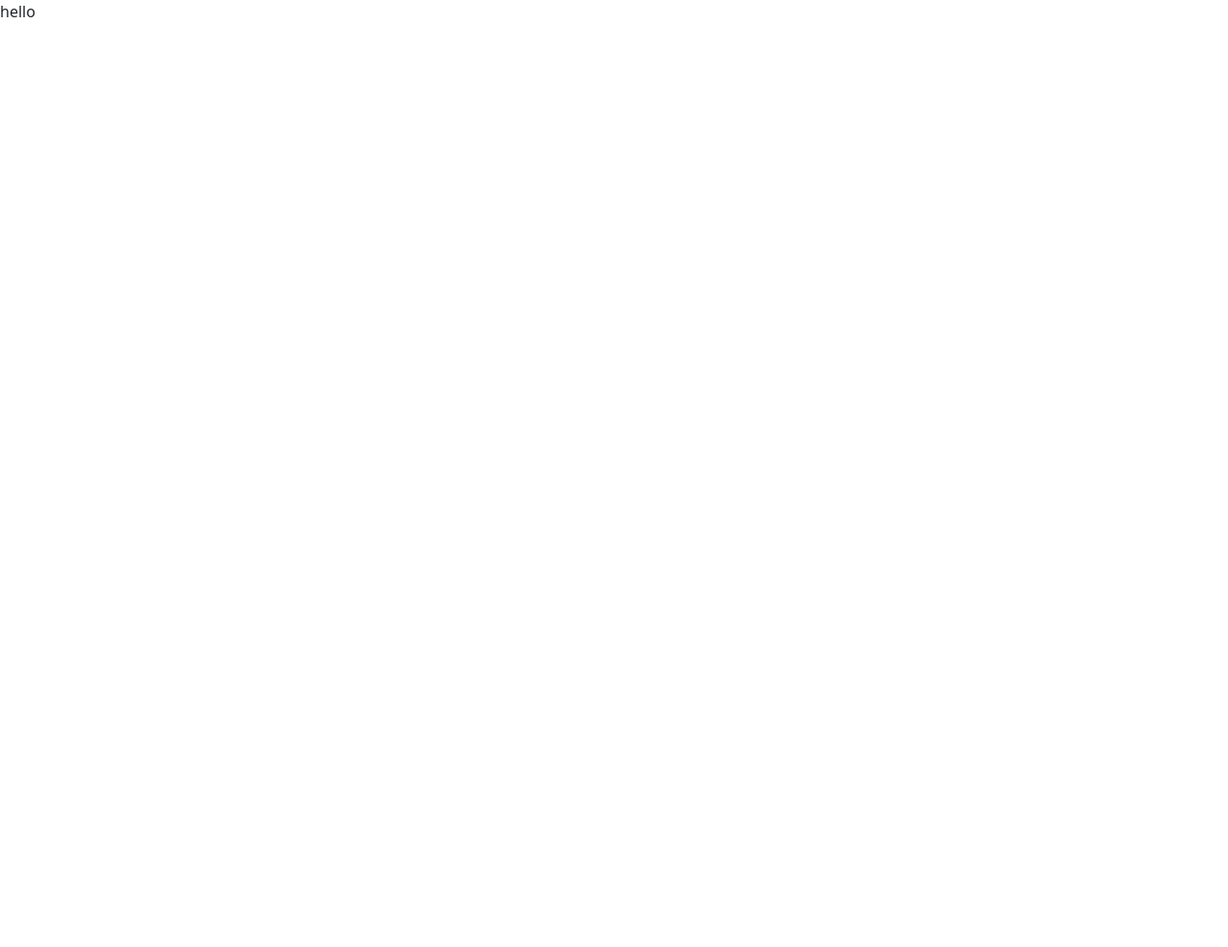
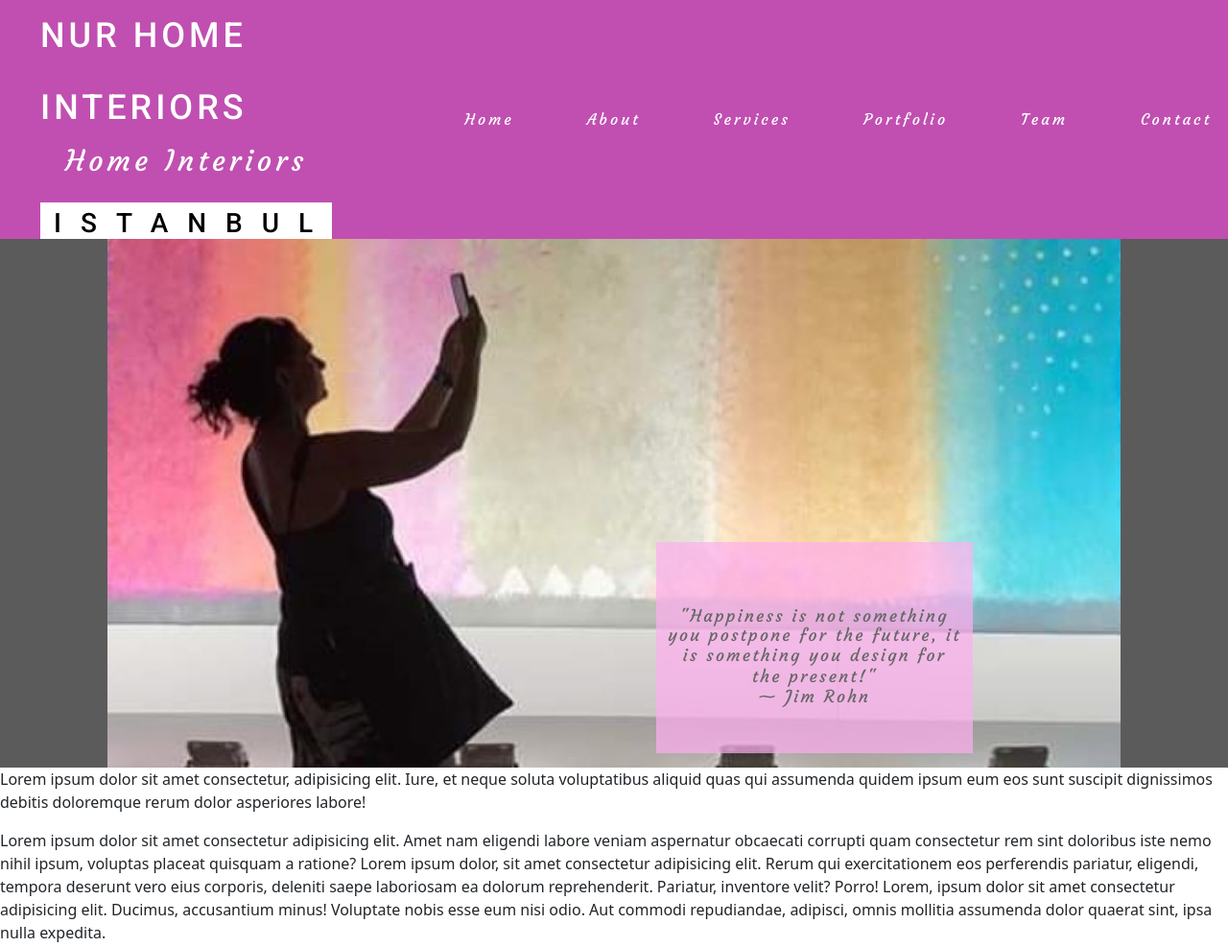
Before and after one commit to LuiginaA/Nur-Home, a plain HTML site: page index.html in a window 1280 px wide. Shown: the top 987 px of the page at 96% size. Before the commit the page ends 800 px from the top, so only its background shows below. Drawn offline with nearby package versions, Linux system fonts and the light colour scheme; files that its build step writes are made by us from their sources.

Commit message:
Add color, font and image to navbar and hero section. Style hero section with animation to the image on hero section.

```diff
--- /dev/null
+++ b/assets/css/style.css
@@ -0,0 +1,252 @@
+@import url('https://fonts.googleapis.com/css2?family=Courgette&display=swap');
+
+@import url('https://fonts.googleapis.com/css2?family=Roboto:ital,wght@0,100;0,300;0,400;0,500;0,700;0,900;1,100;1,300;1,400;1,500;1,700;1,900&display=swap');
+
+/* font-family: 'Roboto', sans-serif; */
+/* font-family: 'Courgette', cursive; */
+
+
+* {
+    margin: 0;
+    padding: 0;
+    border: 0;
+    /* box-sizing: border-box; */
+}
+
+html {
+    scroll-behavior: smooth;
+}
+
+h1 {
+    color: #fff;
+    color: #000;
+    font-family: 'Roboto', sans-serif;
+    text-transform: uppercase;
+    letter-spacing: 4px;
+}
+
+h2 {
+    color: #fff;
+    color: #000;
+    font-family: 'Roboto', sans-serif;
+    letter-spacing: 4px;
+}
+
+h3 {
+    color: #fff;
+    color: #000;
+    font-family: 'Roboto', sans-serif;
+    letter-spacing: 4px;
+}
+
+.navbar {
+    display: flex;
+    width: 100%;
+    height: fit-content;
+    align-items: center;
+    justify-content: center;
+}
+
+.bg-nav {
+    background: #c04fb1;
+    padding-bottom: -5px;
+}
+
+ {
+
+    padding: 5px 100px;
+    background: #c04fb1;
+    background: #fefefe;
+    border-bottom: 1px solid (0,0,0,.1);
+}
+
+#fixed-top {
+    overflow: hidden;
+    position: fixed;
+    top: 0;
+    left: 0;
+    z-index: 1000;
+    width: 100%;
+    transition: 0.6s;
+    margin: 0;
+    padding: 0;
+}
+
+
+#navbar-brand {
+    text-decoration-line: none;
+    margin-left: 30px;
+    align-items: center;
+    justify-content: center;
+    /* margin: 0; */
+    margin-left: 30px;
+}
+
+#title {
+    float: left;
+    font-size: 36px;
+    text-decoration-line: none;
+    color: #fefefe;
+    margin-bottom: 0px;
+}
+
+#text2 {
+    font-family: 'Courgette', cursive;
+    font-size: 30px;
+    font-weight: 400;
+    text-align: center;
+    color: #fefefe;
+    letter-spacing: 4px;
+    margin-bottom: 25px;
+ }
+
+ #text3 {
+    letter-spacing: 20px;
+    text-transform: uppercase;
+    text-align: center;
+    color: #000;
+    padding-top: 5px;
+    padding-bottom: 5px;
+    padding-left: 14px;
+    background-color: #fff;
+    margin-bottom: -6px;
+ }
+
+#menu  {
+    font-family: 'Courgette', cursive;
+    font-size: 16px;
+    list-style-type: none;
+    letter-spacing: 3px;
+    display: flex;
+    justify-content: space-between;
+    margin-left: 70px;
+}
+
+#title, #menu {
+    line-height: 75px;
+}
+
+#menu li {
+    align-items: center;
+    justify-content: center;
+    margin-left: 60px;
+}
+
+#menu a {
+    text-decoration: none;
+    color: #fff;
+}
+
+#menu a:hover {
+    color: #000;
+}
+
+
+
+/* ----- Hero Section ----- */
+
+#bg-color {
+    background: #363535;
+    background: #5c5b5b;
+    height: 800px;
+    width: 100%;
+}
+
+#hero-image {
+    height: 800px;
+    width: 100%;
+    background: url(../images/bg-image.jpg) no-repeat center center;
+
+/* Aminates zoom effect on loading page  - hero Section   */
+
+    animation-name: hero-zoom;
+    animation-duration: 5s;
+    animation-fill-mode: forwards;
+}
+
+#hero-outer {
+    height:800px;
+    width: 100%;
+    overflow: hidden;
+    position: relative;
+}
+
+/* Creates the level of zoom for hero image */
+
+@keyframes hero-zoom {
+    from {
+    transform: scale(1);
+    }
+    to {
+    transform: scale(1.1);
+    }
+}
+
+
+#hero-text {
+    width: 300px;
+    height: 200px;
+    padding-top: 140px;
+    padding-left: 100px;
+    margin-right: 0;
+    margin-left: 0;
+    padding: 0px;
+}
+
+ #hero-text, #hero-text h6 {
+    color: #fff;
+    color: #363535;
+    color: #666;
+ }
+
+
+#hero-text {
+    font-family: 'Courgette', cursive;
+    font-size: 36px;
+    /* font-size: 130%; */
+    font-weight: 600;
+    text-align: center;
+    letter-spacing: 2px;
+    line-height: 10px;
+
+
+    width: 300px;
+    height: 200px;
+
+    padding-top: 60px;
+    padding-left: 10px;
+    padding-right: 10px;
+
+    background-color: rgba(255, 174, 239, 0.7);
+
+    bottom: 50px;
+    right: 140px;
+
+    position: absolute;
+}
+
+@media screen and (max-width:943px){
+    #menu{
+        clear: left;
+        float: left;
+        margin-left: 30px;
+        margin-bottom: 20px;
+        line-height: 25px;
+    }
+
+    #hero-text {
+        left: 0px;
+    }
+}
+
+@media screen and (max-width: 1393px){
+#hero-image{
+    width:75%;
+    margin: 0 auto;
+
+}
+
+hr {
+    display: none;
+}
+}
--- a/index.html
+++ b/index.html
@@ -5,38 +5,125 @@
     <meta charset="UTF-8">
     <meta http-equiv="X-UA-Compatible" content="IE=edge">
     <meta name="viewport" content="width=device-width, initial-scale=1.0">
-    <meta name="keywords" content="nur home interior, designs, home, upcycle,interior">
 
-   <!------ Bootstrap file link ------>
-
-   <link href="https://cdn.jsdelivr.net/npm/bootstrap@5.3.2/dist/css/bootstrap.min.css" rel="stylesheet" integrity="sha384-T3c6CoIi6uLrA9TneNEoa7RxnatzjcDSCmG1MXxSR1GAsXEV/Dwwykc2MPK8M2HN" crossorigin="anonymous">
-
-   <script src="https://cdn.jsdelivr.net/npm/bootstrap@5.3.2/dist/js/bootstrap.bundle.min.js" integrity="sha384-C6RzsynM9kWDrMNeT87bh95OGNyZPhcTNXj1NW7RuBCsyN/o0jlpcV8Qyq46cDfL" crossorigin="anonymous"></script>
-
-   <!------ Font Awesome file link ------>
+    <link rel="stylesheet" href="https://cdn.jsdelivr.net/npm/bootstrap@5.2.3/dist/css/bootstrap.min.css">
 
     <link rel="stylesheet" href="https://cdnjs.cloudflare.com/ajax/libs/font-awesome/5.15.4/css/all.min.css">
 
-   <!------ Hover file link ------>
+    <link rel="stylesheet" href="https://cdnjs.cloudflare.com/ajax/libs/hover.css/2.3.1/css/hover-min.css">
 
-    <link rel="stylesheet" href="https://cdnjs.cloudflare.com/ajax/libs/hover.css/2.3.1/css/hover-min.css">
+    <link href="https://cdn.jsdelivr.net/npm/bootstrap@5.3.0/dist/css/bootstrap.min.css" rel="stylesheet"
+        integrity="sha384-9ndCyUaIbzAi2FUVXJi0CjmCapSmO7SnpJef0486qhLnuZ2cdeRhO02iuK6FUUVM" crossorigin="anonymous">
+
+    <link rel="stylesheet" href="assets/css/style.css">
+
+    <title>Nur Home</title>
+</head>
+
+<body>
+    <header>
+
+        <nav class="navbar navbar-expand-lg bg-nav" id="fixed-top">
+            <div class="container-fluid">
+
+                <button class="navbar-toggler" type="button" data-bs-toggle="collapse"
+                    data-bs-target="#navbarTogglerDemo01" aria-controls="navbarTogglerDemo01" aria-expanded="false"
+                    aria-label="Toggle navigation">
+                    <span class="navbar-toggler-icon"></span>
+                </button>
+
+                <div class="collapse navbar-collapse" id="navbarTogglerDemo01">
+
+                    <a id="navbar-brand" href="index.html">
+                        <h1 id="title">Nur Home Interiors</h1>
+                        <h2 id="text2">Home Interiors</h2>
+                        <h3 id="text3">Istanbul</h3>
+                    </a>
+                    <ul class="navbar-nav me-auto mb-2 mb-lg-0" id="menu">
+                        <li class="nav-item">
+                            <a class="nav-link active" aria-current="page" href="index.html">Home</a>
+                        </li>
+                        <li class="nav-item">
+                            <a class="nav-link active" aria-current="page" href="#about">About</a>
+                        </li>
+                        <li class="nav-item">
+                            <a class="nav-link active" aria-current="page" href="#services">Services</a>
+                        </li>
+                        <li class="nav-item">
+                            <a class="nav-link active" aria-current="page" href="#portfolio">Portfolio</a>
+                        </li>
+                        <li class="nav-item">
+                            <a class="nav-link active" aria-current="page" href="#team">Team</a>
+                        </li>
+                        <li class="nav-item">
+                            <a class="nav-link active" aria-current="page" href="#contact">Contact</a>
+                        </li>
+                    </ul>
+                </div>
+            </div>
+        </nav>
+    </header>
+
+    <main>
+
+        <!-- ----- Hero Section -----  -->
+
+        <section id="hero-outer">
+            <div id="bg-color">
+            <div id="hero-image">
+                <div id="hero-text">
+                    <h6>"Happiness is not something you postpone for the future, it is something you design for
+                        the present!"
+                        <p>&#8275; Jim Rohn</p>
+                    </h6>
+
+                </div>
+            </div>
+        </section>
+
+        <section>
+<p>
+    Lorem ipsum dolor sit amet consectetur, adipisicing elit. Iure, et neque soluta voluptatibus aliquid quas qui assumenda quidem ipsum eum eos sunt suscipit dignissimos debitis doloremque rerum dolor asperiores labore!
+</p>
+
+<section>
+    <p>
+        Lorem ipsum dolor sit amet consectetur adipisicing elit. Amet nam eligendi labore veniam aspernatur obcaecati corrupti quam consectetur rem sint doloribus iste nemo nihil ipsum, voluptas placeat quisquam a ratione?
+        Lorem ipsum dolor, sit amet consectetur adipisicing elit. Rerum qui exercitationem eos perferendis pariatur, eligendi, tempora deserunt vero eius corporis, deleniti saepe laboriosam ea dolorum reprehenderit. Pariatur, inventore velit? Porro!
+        Lorem, ipsum dolor sit amet consectetur adipisicing elit. Ducimus, accusantium minus! Voluptate nobis esse eum nisi odio. Aut commodi repudiandae, adipisci, omnis mollitia assumenda dolor quaerat sint, ipsa nulla expedita.
+    </p>
+</section>
+        </section>
+
+        <section>
+            <p>
+                Lorem ipsum dolor sit amet consectetur, adipisicing elit. Iure, et neque soluta voluptatibus aliquid quas qui assumenda quidem ipsum eum eos sunt suscipit dignissimos debitis doloremque rerum dolor asperiores labore!
+            </p>
+
+            <section>
+                <p>
+                    Lorem ipsum dolor sit amet consectetur adipisicing elit. Amet nam eligendi labore veniam aspernatur obcaecati corrupti quam consectetur rem sint doloribus iste nemo nihil ipsum, voluptas placeat quisquam a ratione?
+                </p>
+            </section>
 
 
 
-    <link rel="stylesheet" href="assets/css/style.css" type="text/css">
+    </main>
 
-    <title>nur-home</title>
+<footer></footer>
 
-</head>
-<body>
-    <header>
-hello
-    </header>
-    <section>
 
-    </section>
-    <footer>
+    <script src="https://cdn.jsdelivr.net/npm/bootstrap@5.0.2/dist/js/bootstrap.bundle.min.js"
+        integrity="sha384-MrcW6ZMFYlzcLA8Nl+NtUVF0sA7MsXsP1UyJoMp4YLEuNSfAP+JcXn/tWtIaxVXM"
+        crossorigin="anonymous"></script>
 
-    </footer>
+
+    <!-- JavaScript Bundle with Popper -->
+
+    <script src="https://cdn.jsdelivr.net/npm/bootstrap@5.3.0/dist/js/bootstrap.bundle.min.js"
+        integrity="sha384-geWF76RCwLtnZ8qwWowPQNguL3RmwHVBC9FhGdlKrxdiJJigb/j/68SIy3Te4Bkz"
+        crossorigin="anonymous"></script>
+
 </body>
+
 </html>
```
Also changed, not shown: assets/images/bg-image.jpg (added), css/style.css (deleted).
